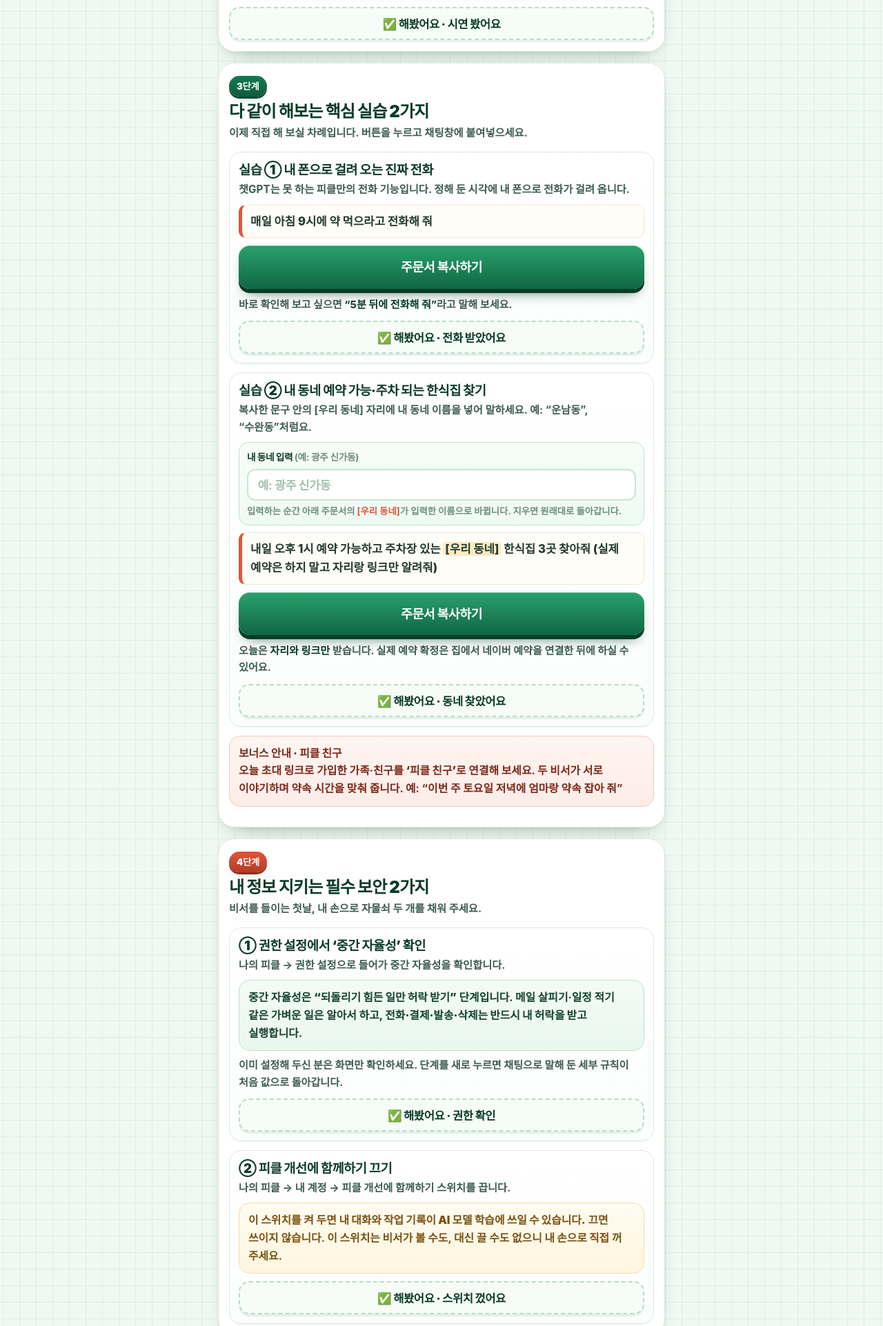
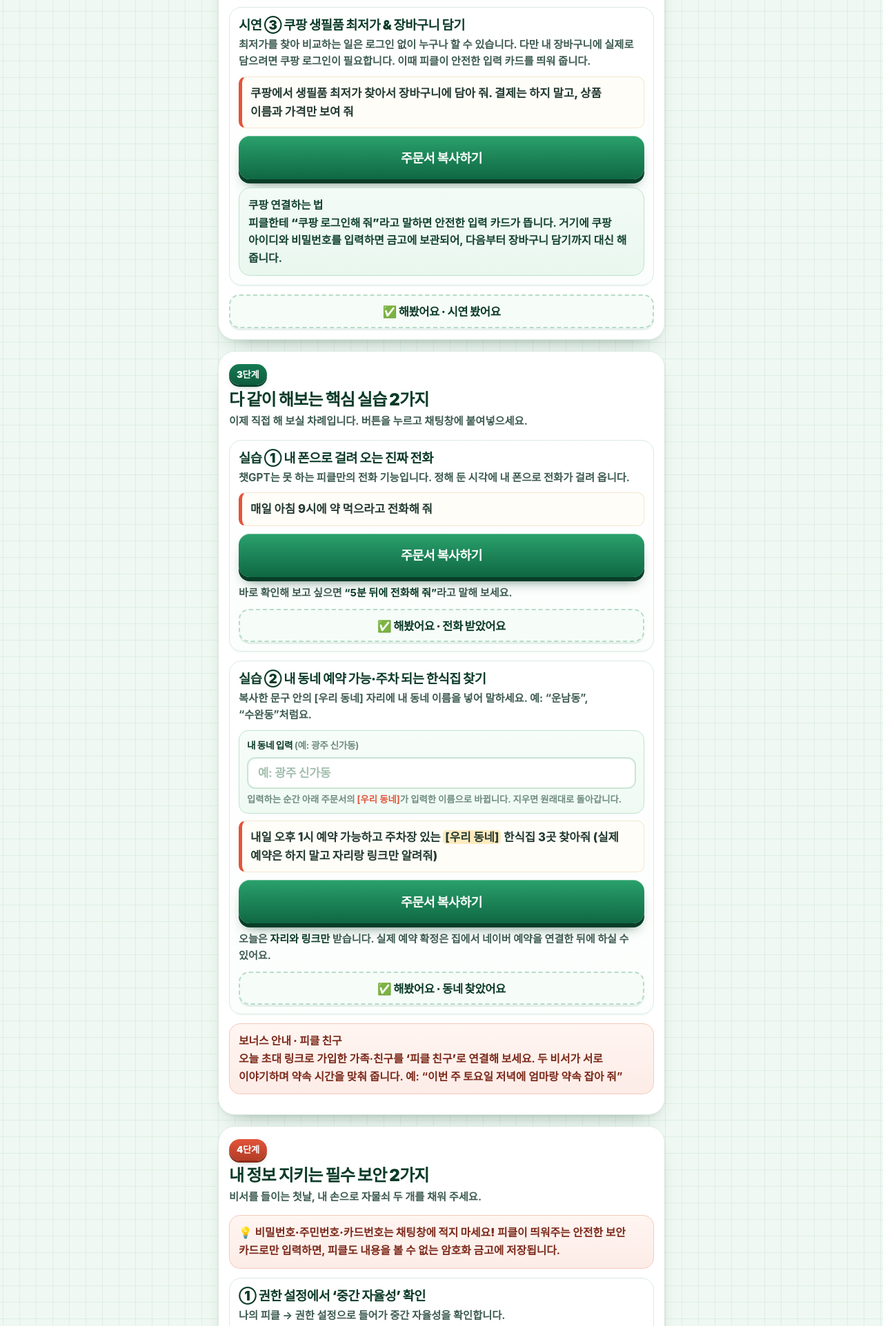
Before and after one commit to piano4848/piano4848.github.io, a plain HTML site: page mini-1127/index.html in a window 1280 px wide. Shown: the part 3032-4955 px from the top of the page at 69% size. Drawn offline with Linux system fonts and the light colour scheme.

Commit message:
mini-1127: 2단계에 쿠팡 시연 ③(로그인·금고 연결법) 추가, 4단계 금고 보안 안내, 6단계 보너스 3종 정리

```diff
--- a/mini-1127/index.html
+++ b/mini-1127/index.html
@@ -1317,6 +1317,19 @@
       </div>
     </div>
 
+    <div class="order">
+      <p class="name">시연 ③ 쿠팡 생필품 최저가 &amp; 장바구니 담기</p>
+      <p class="desc">최저가를 찾아 비교하는 일은 <b>로그인 없이 누구나</b> 할 수 있습니다. 다만 <b>내 장바구니에 실제로 담으려면 쿠팡 로그인</b>이 필요합니다. 이때 피클이 안전한 입력 카드를 띄워 줍니다.</p>
+      <p class="quote">쿠팡에서 생필품 최저가 찾아서 장바구니에 담아 줘. 결제는 하지 말고, 상품 이름과 가격만 보여 줘</p>
+      <div class="btn-row">
+        <button class="copy-btn" type="button" data-key="demo3">주문서 복사하기</button>
+      </div>
+      <div class="box" style="margin-top:12px;margin-bottom:0;">
+        <b>쿠팡 연결하는 법</b><br />
+        피클한테 <b>“쿠팡 로그인해 줘”</b>라고 말하면 안전한 입력 카드가 뜹니다. 거기에 쿠팡 아이디와 비밀번호를 입력하면 금고에 보관되어, 다음부터 장바구니 담기까지 대신 해 줍니다.
+      </div>
+    </div>
+
     <button class="check-btn" type="button" data-check="demo" data-off="✅ 해봤어요 · 시연 봤어요" data-on="✓ 해봤어요! 다시 누르면 취소" aria-pressed="false"><span class="cb-tx">✅ 해봤어요 · 시연 봤어요</span></button>
   </section>
 
@@ -1376,6 +1389,10 @@
     <h2>내 정보 지키는 필수 보안 2가지</h2>
     <p class="step-note">비서를 들이는 첫날, 내 손으로 자물쇠 두 개를 채워 주세요.</p>
 
+    <div class="box coral">
+      💡 <b>비밀번호·주민번호·카드번호는 채팅창에 적지 마세요!</b> 피클이 띄워주는 안전한 보안 카드로만 입력하면, 피클도 내용을 볼 수 없는 암호화 금고에 저장됩니다.
+    </div>
+
     <div class="order">
       <p class="name">① 권한 설정에서 ‘중간 자율성’ 확인</p>
       <p class="desc"><b>나의 피클 → 권한 설정</b>으로 들어가 <b>중간 자율성</b>을 확인합니다.</p>
@@ -1433,7 +1450,7 @@
       <span class="step-badge">보너스</span>
     </div>
     <h2>지난 미니강의 심부름 주문서</h2>
-    <p class="step-note">지난 시간에 함께 해 본 심부름 네 가지입니다. 그대로 복사해서 오늘 다시 시켜 보세요.</p>
+    <p class="step-note">지난 시간에 함께 해 본 심부름 세 가지입니다. 그대로 복사해서 오늘 다시 시켜 보세요.</p>
 
     <div class="order">
       <p class="name">① 정부24 주민등록등본 0원 발급</p>
@@ -1462,14 +1479,6 @@
       </div>
     </div>
 
-    <div class="order">
-      <p class="name">④ 쿠팡 생필품 최저가 장바구니 담기</p>
-      <p class="desc">여러 곳을 뒤질 필요 없이 최저가만 골라 담아 둡니다. 결제는 하지 않습니다.</p>
-      <p class="quote">쿠팡에서 생필품 최저가를 찾아서 장바구니에 담아 줘. 결제는 하지 말고, 상품 이름과 가격만 보여 줘</p>
-      <div class="btn-row">
-        <button class="copy-btn" type="button" data-key="bonus4">주문서 복사하기</button>
-      </div>
-    </div>
   </section>
 
   <p class="foot">
@@ -1562,11 +1571,11 @@
     link5: 'https://pickle.com/i/GF733GXM',
     demo1: '나 보이스피싱 예방 연습하게, 지금 바로 카드 배송 사칭이나 가족 사칭으로 전화 걸어서 실전처럼 모의훈련 해줘',
     demo2: '이 사진으로 중고 판매글을 써 줘. 물건 이름, 상태, 가격대, 거래 방식까지 정리하고 중고나라랑 번개장터에 올릴 수 있게 다듬어 줘. 당근마켓에 올릴 초안도 같이 만들어 줘. 실제 등록은 내가 확인한 다음에 해 줘',
+    demo3: '쿠팡에서 생필품 최저가 찾아서 장바구니에 담아 줘. 결제는 하지 말고, 상품 이름과 가격만 보여 줘',
     prac1: '매일 아침 9시에 약 먹으라고 전화해 줘',
     bonus1: '정부24에서 주민등록등본을 무료로 발급해 줘. 카카오톡 간편인증 한 번으로 로그인하고, 발급 직전에 나한테 한 번 확인해 줘',
     bonus2: 'KTX 좌석을 조회해 줘. 가는 날은 ○월 ○일, 출발역은 ○○역, 도착역은 ○○역이야. 결제 직전에서 멈추고 나한테 물어봐',
-    bonus3: '부크크에 내 전자책을 등록할 준비를 해 줘. 제목, 저자, 가격, 책 소개, 판권지까지 정리해서 보여 주고, 최종 등록은 내가 확인한 다음에 해 줘',
-    bonus4: '쿠팡에서 생필품 최저가를 찾아서 장바구니에 담아 줘. 결제는 하지 말고, 상품 이름과 가격만 보여 줘'
+    bonus3: '부크크에 내 전자책을 등록할 준비를 해 줘. 제목, 저자, 가격, 책 소개, 판권지까지 정리해서 보여 주고, 최종 등록은 내가 확인한 다음에 해 줘'
   };
 
   var DEFAULT_DONE = '복사 완료! 피클 채팅창에 붙여넣으세요';
```
